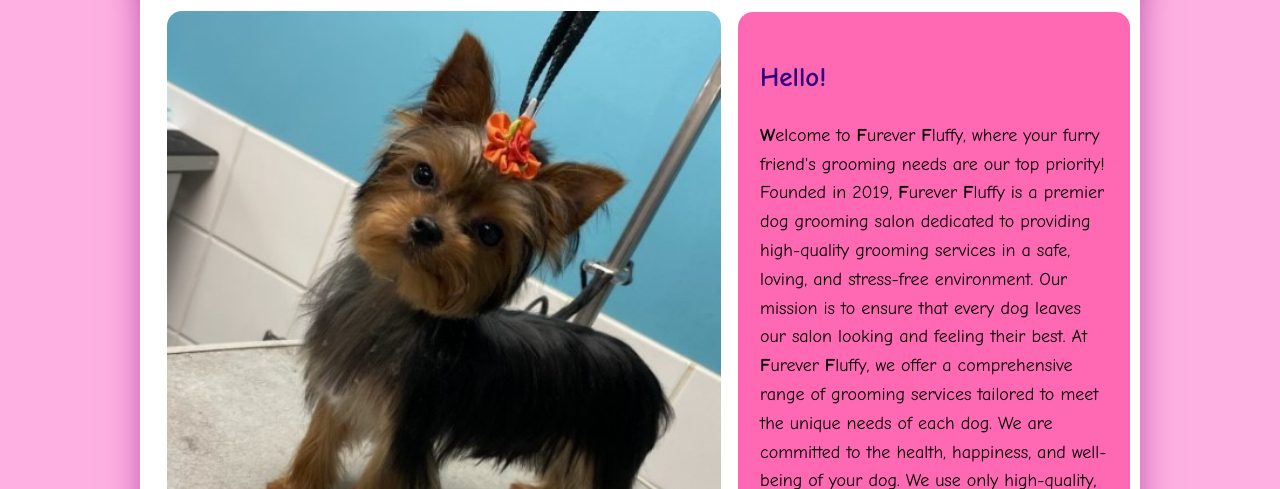
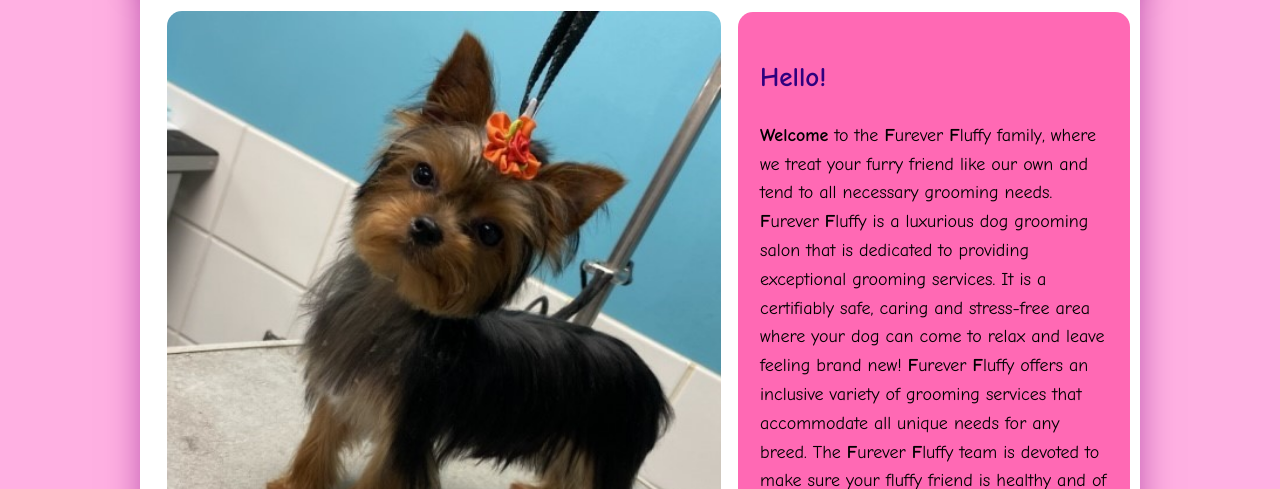
Before and after one commit to brookemyers1995/FureverFluffy, a plain HTML site: page index.html in a window 1280 px wide. Shown: the part 311-800 px from the top of the page. Drawn offline with Linux system fonts and the light colour scheme.

Commit message:
Update index.html

```diff
--- a/index.html
+++ b/index.html
@@ -58,15 +58,14 @@
     </section>
     <aside id="companyOverview">
         <h2>Hello!</h2>
-        <p><strong>W</strong>elcome to <strong>F</strong>urever <strong>F</strong>luffy,
-        where your furry friend's grooming needs are our top priority! Founded in 2019, <strong>F</strong>urever
-        <strong>F</strong>luffy is a premier dog grooming salon dedicated to providing high-quality grooming services
-        in a safe, loving, and stress-free environment. Our mission is to ensure that every dog leaves our salon looking
-        and feeling their best. At <strong>F</strong>urever <strong>F</strong>luffy, we offer a comprehensive range of
-        grooming services tailored to meet the unique needs of each dog. We are committed to the health, happiness, and
-        well-being of your dog. We use only high-quality, pet-safe products and state-of-the-art grooming equipment.
-        Our goal is to make grooming a positive and enjoyable experience for your pet, ensuring they leave our salon
-        feeling pampered and <strong>F</strong>urever <strong>F</strong>luffy!</p>
+        <p><strong>Welcome</strong> to the <strong>F</strong>urever <strong>F</strong>luffy family, where we treat your furry friend like our own and tend to all
+         necessary grooming needs. <strong>F</strong>urever <strong>F</strong>luffy is a luxurious dog grooming salon that is dedicated to providing
+          exceptional grooming services. It is a certifiably safe, caring and stress-free area where your dog can
+          come to relax and leave feeling brand new! <strong>F</strong>urever <strong>F</strong>luffy offers an inclusive variety of grooming services
+          that accommodate all unique needs for any breed. The <strong>F</strong>urever <strong>F</strong>luffy team is devoted to make sure your fluffy
+           friend is healthy and of course happy. All products that are used in the salon are only but the best of
+           quality, pet-safe products and professional grade grooming equipment. <strong>F</strong>urever <strong>F</strong>luffy's objective is to
+           ensure your fur baby has a positive experience, ensuring they leave the salon with their tail wagging.</p>
     </aside>
 </article>
 
```
